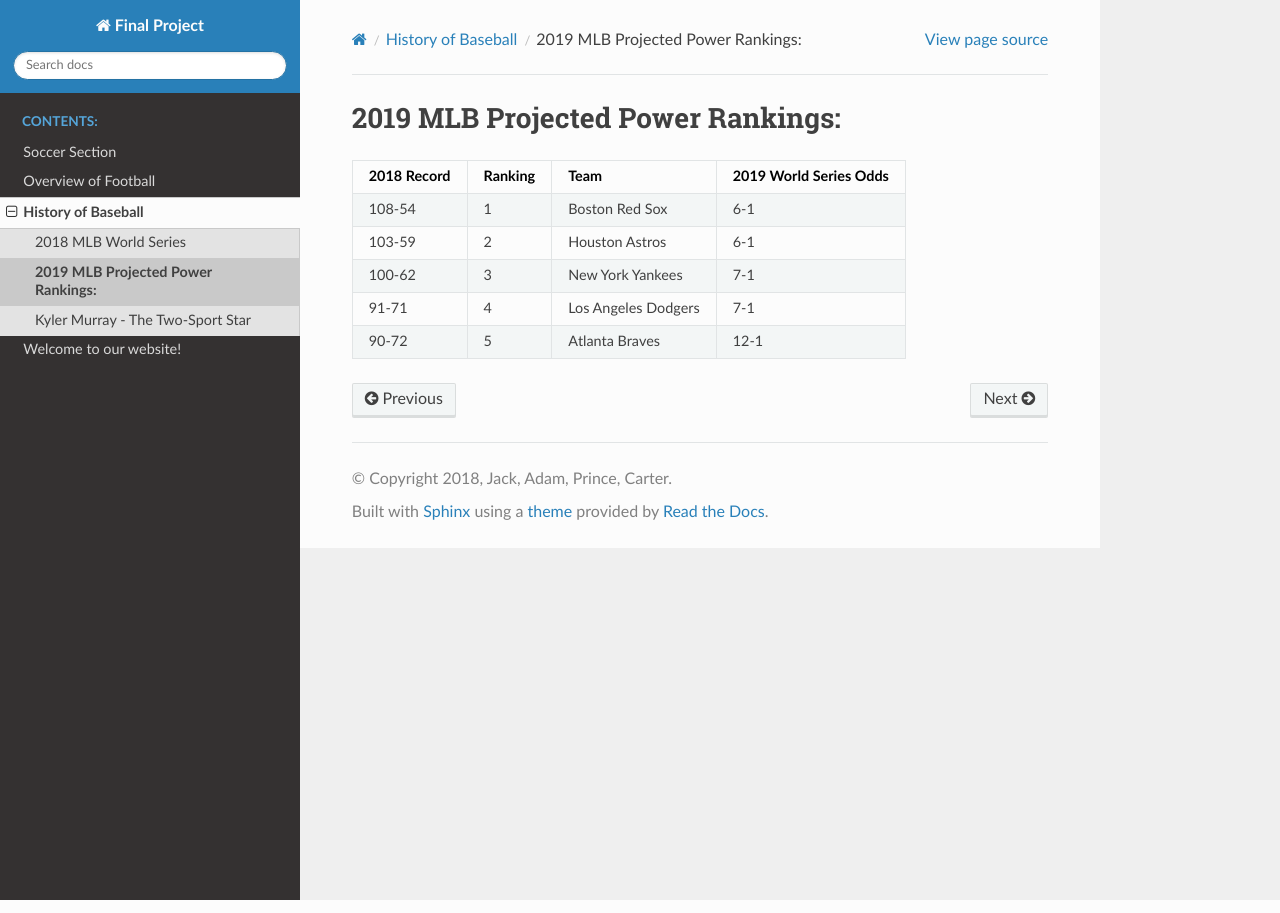
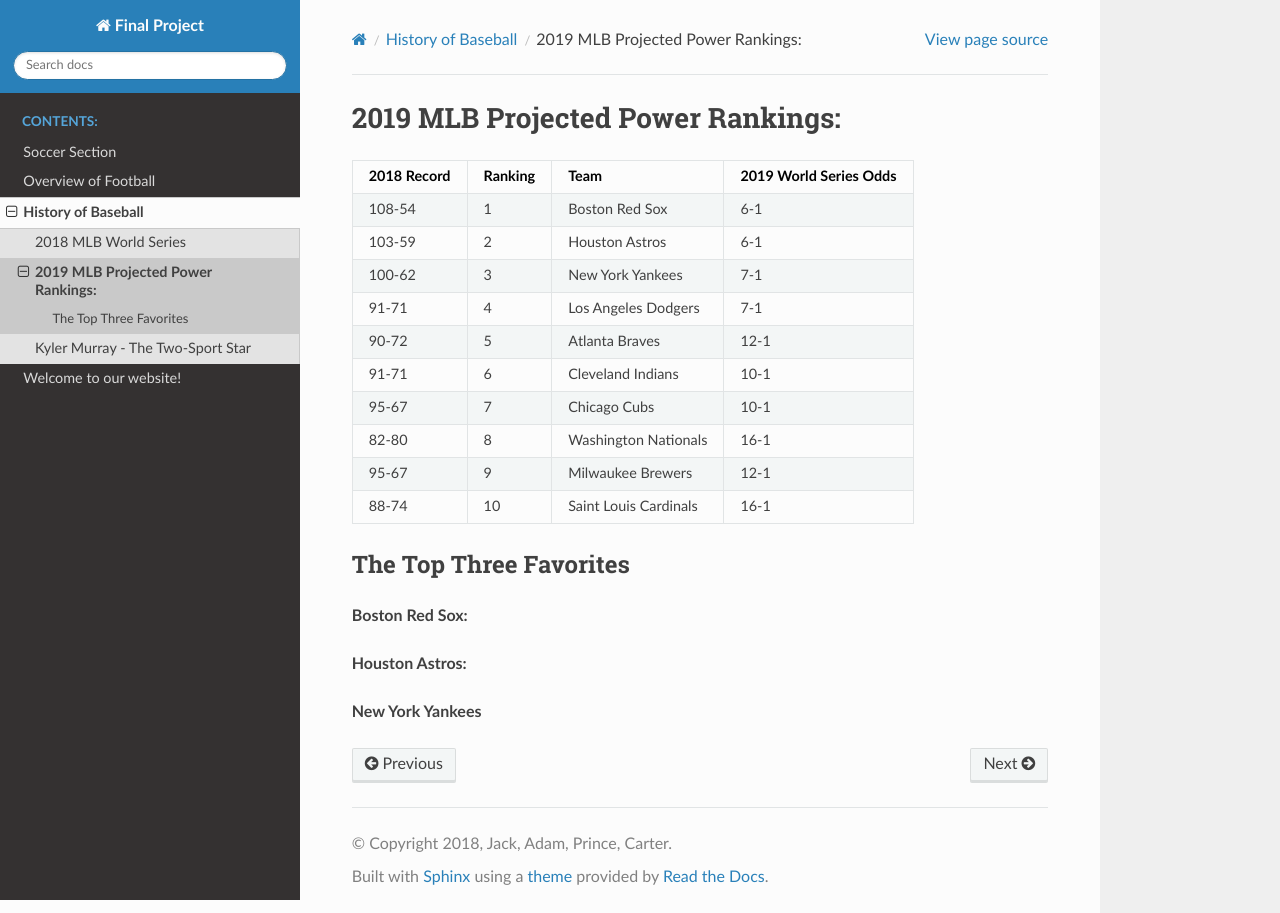
Before and after one commit to jarndt4/sports_final_project, a Sphinx documentation site: the page built from source/baseball/02power_rankings/02power_rankings.rst, in a window 1280 px wide. Built offline with Sphinx 7.4.7 and the Read the Docs theme 2.0.0, drawn with Linux system fonts in a browser that asks for light colours.

Commit message:
finish projections table

```diff
--- a/source/baseball/02power_rankings/02power_rankings.rst
+++ b/source/baseball/02power_rankings/02power_rankings.rst
@@ -1,12 +1,26 @@
 2019 MLB Projected Power Rankings:
 ==================================
 
-===========   =======   ====================   ======================
-2018 Record   Ranking   Team                   2019 World Series Odds
-===========   =======   ====================   ======================
-108-54        1         Boston Red Sox         6-1
-103-59        2         Houston Astros         6-1
-100-62        3         New York Yankees       7-1
-91-71         4         Los Angeles Dodgers    7-1
-90-72         5         Atlanta Braves         12-1
-===========   =======   ====================   ======================
+===========   =======   =====================   ======================
+2018 Record   Ranking   Team                    2019 World Series Odds
+===========   =======   =====================   ======================
+108-54        1         Boston Red Sox          6-1
+103-59        2         Houston Astros          6-1
+100-62        3         New York Yankees        7-1
+91-71         4         Los Angeles Dodgers     7-1
+90-72         5         Atlanta Braves          12-1
+91-71         6         Cleveland Indians       10-1
+95-67         7         Chicago Cubs            10-1
+82-80         8         Washington Nationals    16-1
+95-67         9         Milwaukee Brewers       12-1
+88-74         10        Saint Louis Cardinals   16-1
+===========   =======   =====================   ======================
+
+The Top Three Favorites
+-----------------------
+
+**Boston Red Sox:**
+
+**Houston Astros:**
+
+**New York Yankees**
```
Also changed, not shown: source/baseball/02power_rankings/astros.png (added), 2 other files.
